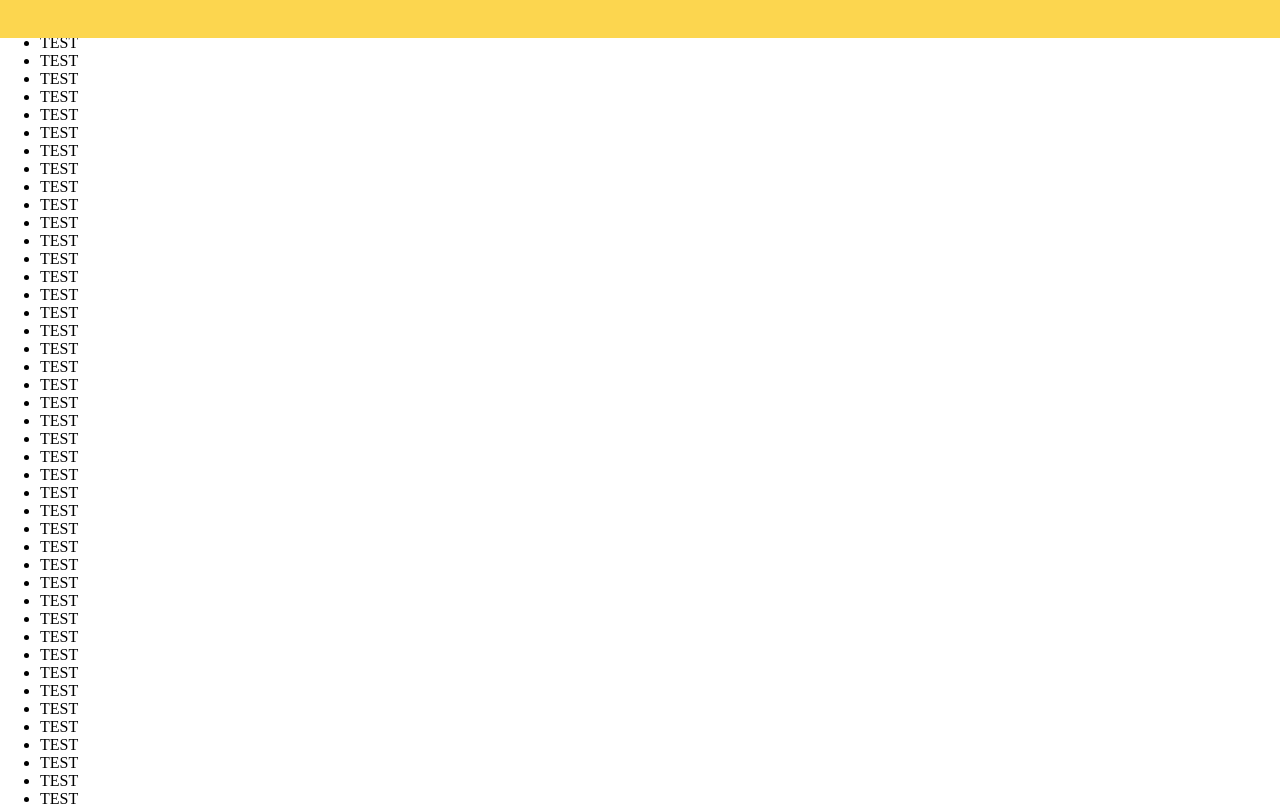
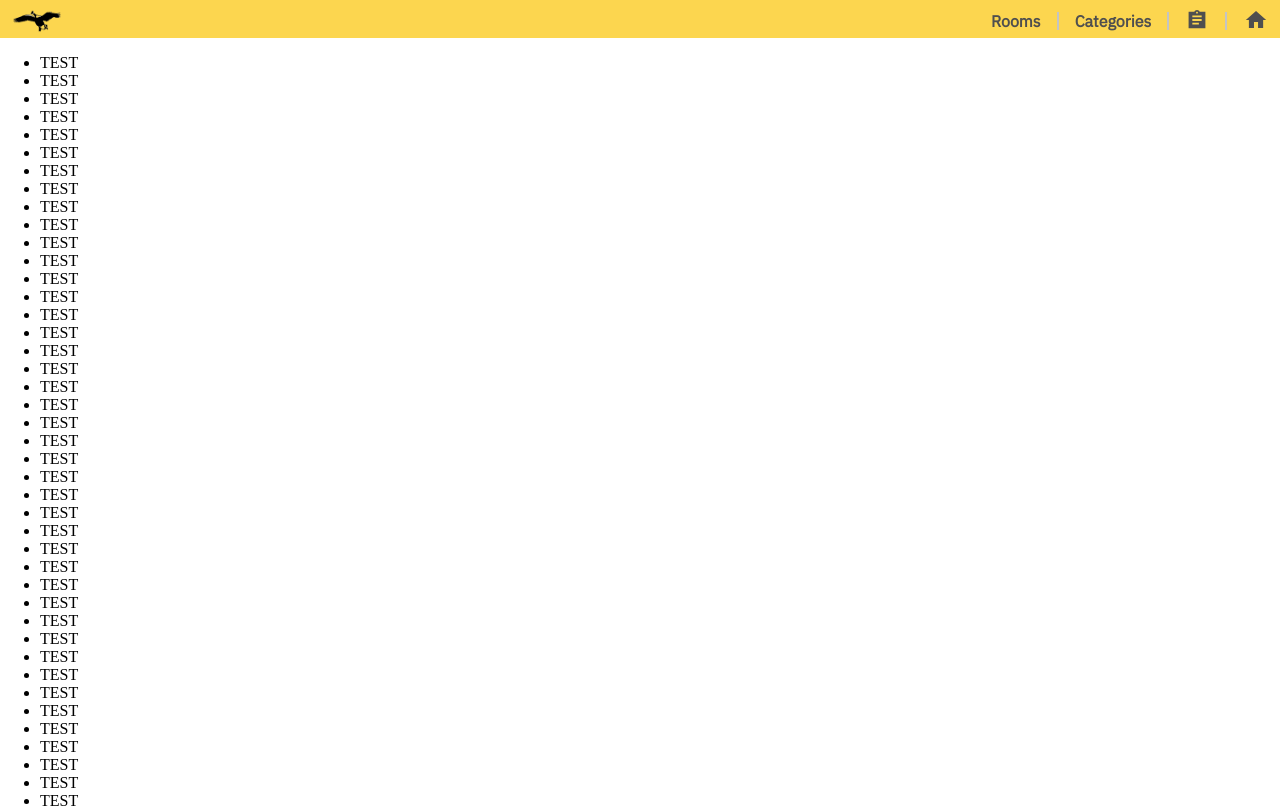
Before and after one commit to HarshSheth1128/Goose-Gossip, a React (Create React App) app: page /app in a window 1280 px wide. Shown: the top 808 px of the page. Built offline with nearby package versions, Linux system fonts and the light colour scheme.

Commit message:
animated the bottom menu bar to repond to page scrolls

```diff
--- a/src/common/BottomNavBar/BottomNavBar.css
+++ b/src/common/BottomNavBar/BottomNavBar.css
@@ -16,7 +16,7 @@
     transition: 0.3s;
 }
 
-.MenuBarContentWrapper {
+.NavBarContentWrapper {
     display: flex;
     align-items: center;
     height: 100%;
@@ -24,7 +24,7 @@
     padding: 0.1rem 0.8rem;
 }
 
-.MenuBarContentWrapperHide {
+.NavBarContentWrapperHide {
     display: none;
 }
 
@@ -42,5 +42,5 @@
 @media only screen and (min-width: 425px) {
     /* Mobile */
     .NavBarRoot { display: none }
-    .MenuBarContentWrapper { display: none }
+    .NavBarContentWrapper { display: none }
 }
--- a/src/common/BottomNavBar/BottonNavBar.jsx
+++ b/src/common/BottomNavBar/BottonNavBar.jsx
@@ -5,9 +5,9 @@ import MessageIcon from '../../images/email.svg'
 import BoardIcon from '../../images/board_mobile.svg'
 
 
-const NavBar = ({show, handleClose}) => {
+const NavBar = ({show}) => {
     const NavBarClassName = show ? "NavBarRoot" : "NavBarRootHide";
-    const NavBarContentClass = show ? "MenuBarContentWrapper" : "MenuBarContentWrapperHide";
+    const NavBarContentClass = show ? "NavBarContentWrapper" : "NavBarContentWrapperHide";
     return (
         <>
             <header className={NavBarClassName}>
--- a/src/common/MenuBar/MenuBar.css
+++ b/src/common/MenuBar/MenuBar.css
@@ -5,6 +5,20 @@
     width: 100%;
     height: 2.4rem;
     top:0;
+    transition: 0.2s;
+    z-index: 1;
+}
+
+.MenuBarRootHide {
+    background: #fcd64f;
+    position: fixed;
+    flex-direction: row;
+    width: 100%;
+    top:0;
+    height: 0px;
+    bottom: 0;
+    transition: 0.3s;
+    z-index: 1;
 }
 
 .MenuBarContentWrapper {
@@ -12,6 +26,11 @@
     align-items: center;
     height: 100%;
     padding: 0.1rem 0.8rem;
+    transition: 0.3s;
+}
+
+.MenuBarContentWrapperHide {
+    display: none;
 }
 
 .MenuBarNavigation a {
--- a/src/common/MenuBar/MenuBar.jsx
+++ b/src/common/MenuBar/MenuBar.jsx
@@ -4,11 +4,13 @@ import GooseImage from '../../images/goose.png'
 import HomeIcon from '../../images/home.svg'
 import BoardIcon from '../../images/board.svg'
 
-const MenuBar = () => {
+const MenuBar = ({show}) => {
+    const MenuBarClassName = show ? "MenuBarRoot" : "MenuBarRootHide";
+    const MenuBarContentClass = show ? "MenuBarContentWrapper" : "MenuBarContentWrapperHide";
     return (
         <>
-            <header className="MenuBarRoot">
-                <nav className="MenuBarContentWrapper">
+            <header className={MenuBarClassName}>
+                <nav className={MenuBarContentClass}>
                     <img src={GooseImage} className="GooseImage" />
                     <div className="Spacer"></div>
                     <div className="MenuBarNavigation">
--- a/src/pages/HomeScreen/HomeScreen.css
+++ b/src/pages/HomeScreen/HomeScreen.css
@@ -12,4 +12,5 @@
 .HomeScreenRootContentWrapper {
     position: relative;
     flex-grow: 1;
+    margin-top: 2.4rem;
 }
--- a/src/pages/HomeScreen/HomeScreen.jsx
+++ b/src/pages/HomeScreen/HomeScreen.jsx
@@ -1,4 +1,5 @@
 import React, { Component } from 'react';
+import "./HomeScreen.css"
 import '../../common/BottomNavBar/BottonNavBar';
 import NavBar from '../../common/BottomNavBar/BottonNavBar';
 import MenuBar from '../../common/MenuBar/MenuBar';
@@ -41,7 +42,7 @@ class HomeScreen extends Component {
         return (
             <>
                 <div className="HomeScreenRoot">
-                    <MenuBar />
+                    <MenuBar show={this.state.showNavBar}/>
                     <div className="HomeScreenRootContentWrapper">
                         <ul>
                             <li>TEST</li>
```
